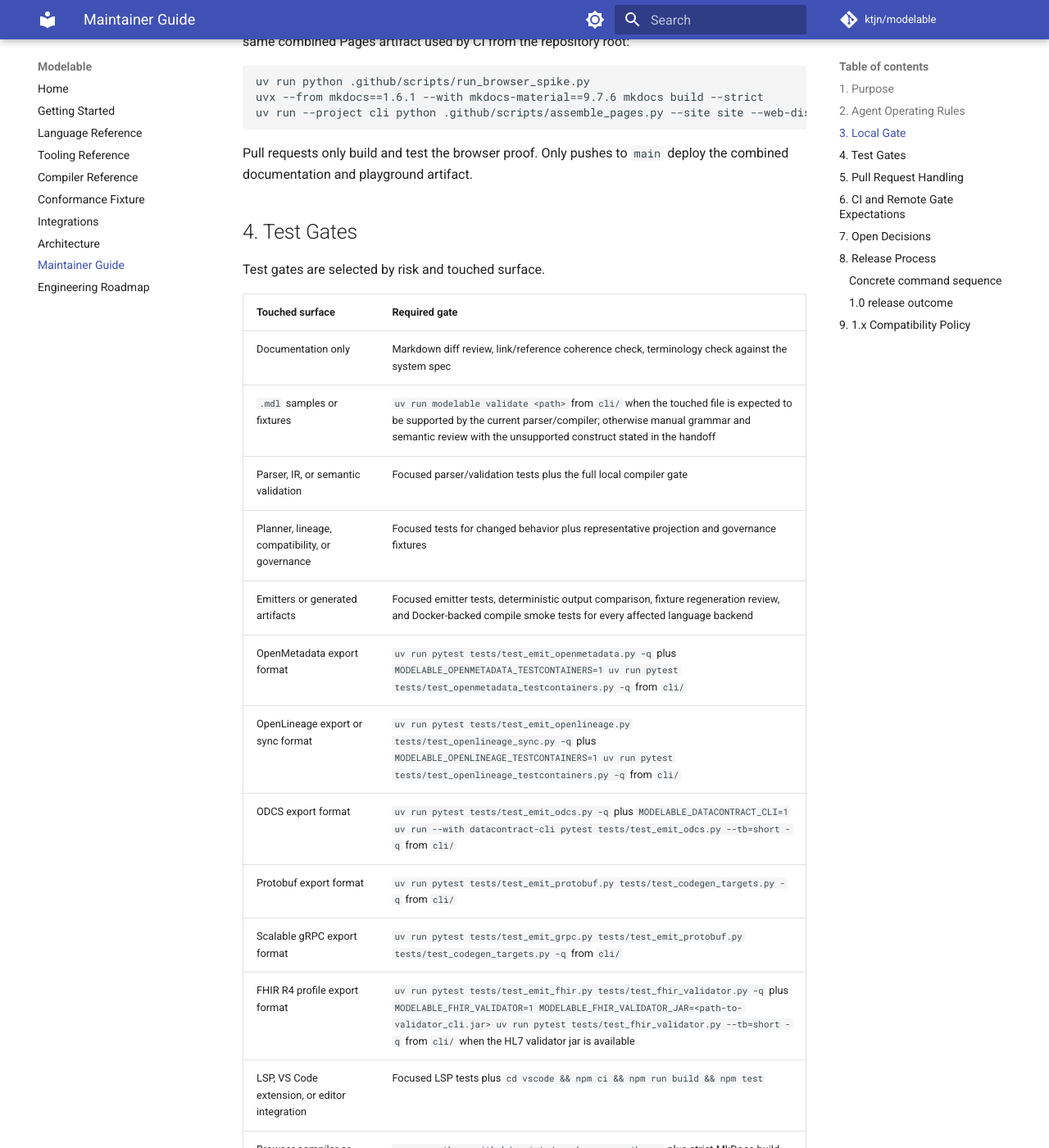
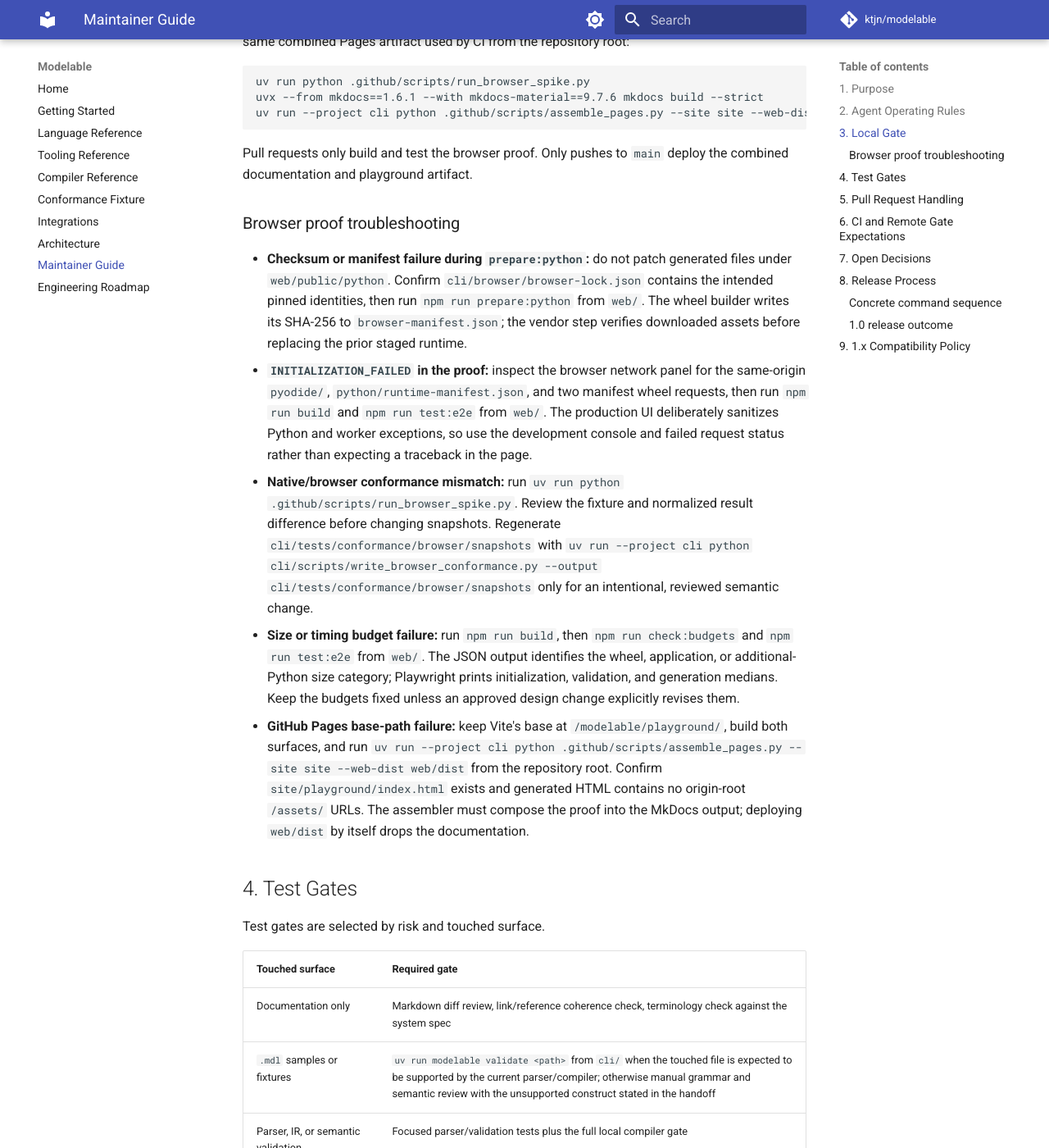
Before and after one commit to ktjn/modelable, an MkDocs documentation site: the page built from docs/maintainers.md, in a window 1280 px wide and 1400 px high, scrolled down 3931 px. Shown: the whole window at 82% size. Built offline with MkDocs 1.6.1 and Material for MkDocs 9.7.7, drawn with Linux system fonts in a browser that asks for light colours; comment, search, counter and statistics services are not loaded.

Commit message:
docs: document browser compiler WASM spike

```diff
--- a/docs/maintainers.md
+++ b/docs/maintainers.md
@@ -150,6 +150,40 @@ uv run --project cli python .github/scripts/assemble_pages.py --site site --web-
 
 Pull requests only build and test the browser proof. Only pushes to `main`
 deploy the combined documentation and playground artifact.
+
+### Browser proof troubleshooting
+
+- **Checksum or manifest failure during `prepare:python`:** do not patch
+  generated files under `web/public/python`. Confirm
+  `cli/browser/browser-lock.json` contains the intended pinned identities, then
+  run `npm run prepare:python` from `web/`. The wheel builder writes its
+  SHA-256 to `browser-manifest.json`; the vendor step verifies downloaded
+  assets before replacing the prior staged runtime.
+- **`INITIALIZATION_FAILED` in the proof:** inspect the browser network panel
+  for the same-origin `pyodide/`, `python/runtime-manifest.json`, and two
+  manifest wheel requests, then run `npm run build` and `npm run test:e2e` from
+  `web/`. The production UI deliberately sanitizes Python and worker
+  exceptions, so use the development console and failed request status rather
+  than expecting a traceback in the page.
+- **Native/browser conformance mismatch:** run
+  `uv run python .github/scripts/run_browser_spike.py`. Review the fixture and
+  normalized result difference before changing snapshots. Regenerate
+  `cli/tests/conformance/browser/snapshots` with
+  `uv run --project cli python cli/scripts/write_browser_conformance.py
+  --output cli/tests/conformance/browser/snapshots` only for an intentional,
+  reviewed semantic change.
+- **Size or timing budget failure:** run `npm run build`, then
+  `npm run check:budgets` and `npm run test:e2e` from `web/`. The JSON output
+  identifies the wheel, application, or additional-Python size category;
+  Playwright prints initialization, validation, and generation medians. Keep
+  the budgets fixed unless an approved design change explicitly revises them.
+- **GitHub Pages base-path failure:** keep Vite's base at
+  `/modelable/playground/`, build both surfaces, and run
+  `uv run --project cli python .github/scripts/assemble_pages.py --site site
+  --web-dist web/dist` from the repository root. Confirm
+  `site/playground/index.html` exists and generated HTML contains no
+  origin-root `/assets/` URLs. The assembler must compose the proof into the
+  MkDocs output; deploying `web/dist` by itself drops the documentation.
 
 ## 4. Test Gates
 
```
Also changed, not shown: CHANGELOG.md (+5 -0 lines), ROADMAP.md (+12 -11 lines), docs/architecture.md (+19 -0 lines), docs/playground-design.md (+31 -8 lines), docs/superpowers/specs/archived/2026-07-18-browser-compiler-wasm-spike-design.md (renamed from docs/superpowers/specs/2026-07-18-browser-compiler-wasm-spike-design.md, +3 -3 lines), docs/superpowers/plans/archived/2026-07-18-browser-compiler-wasm-spike.md (renamed from docs/superpowers/plans/2026-07-18-browser-compiler-wasm-spike.md).
